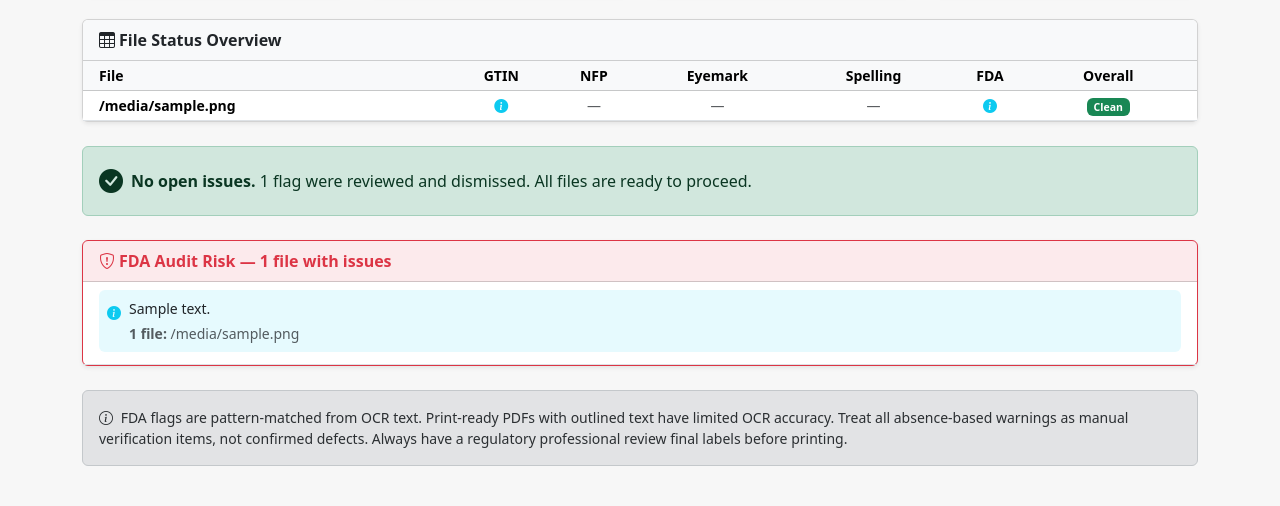
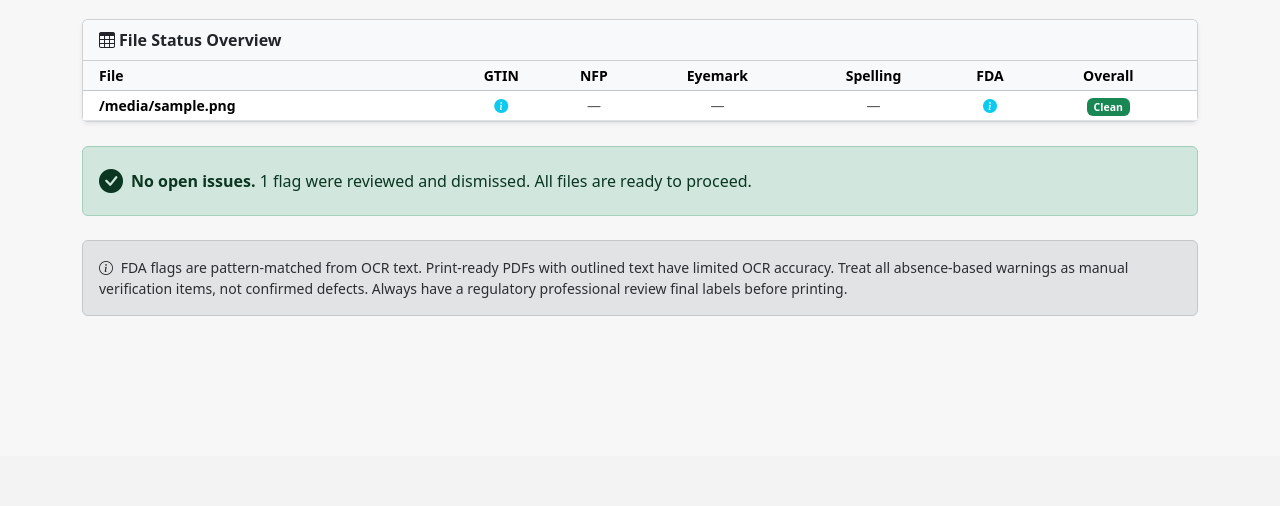
Before and after one commit to lowryakers/Artwork-Proofing, a Flask app: template templates/summary.html in a window 1280 px wide. Shown: the part 344-850 px from the top of the page. After the commit the page ends 660 px from the top, so only its background shows below. Run offline with Flask 3, Linux system fonts and the light colour scheme; the template is opened without the code that fills it: most values are stand-ins (such as "Sample title", 1, 10 or a date in 2020); one stand-in notice (Sample message) is shown.

Commit message:
Fix 6 recurring false-positive issues in FDA/allergen/NFP/calorie checks
- Fix UnboundLocalError: initialize _has_nfp_text, _has_nfp_numbers, _nfp_row_hits
  to False/0 before the 'if not sparse:' block in _check_fda so they are always
  defined when referenced in _nfp_confirmed below

- Fix disease claim 4x false positive: replace broad disease-verb patterns with
  negative-lookahead versions that exclude the FDA disclaimer word sequence
  ("diagnose, treat, cure, or prevent any disease"). treat/cure/diagnose now use
  lookahead to block the comma-separated disclaimer list; prevent only matches
  specific named diseases (not the generic "any disease" wording)

- Fix allergen "Contains: Milk" false positive: for known allergen products (whey,
  wheat, peanut, tree nut) where the allergen ingredient IS found in OCR, still
  verify a "Contains:" declaration exists — FALCPA requires it explicitly regardless
  of what appears in the ingredient list

- Fix multiple calorie values false positive: drop the reverse '(\d+)\s+calories'
  regex form (which captures preparation-instruction text like "300 calories per
  serving when mixed with milk"); keep only 'calories\s+(\d+)' (NFP format only).
  Also broaden has_dual_column to suppress on any label with directions/prep text

- Remove FDA Audit Risk section from summary.html entirely — replaced by the
  existing Critical Issues and Warnings tables which already cover FDA flags

- Hide Print Specs and Wind Dir filter buttons in result.html when proof_type=art

https://claude.ai/code/session_01Hkoy4jrC9aHeEYMzA2nUf4

```diff
--- a/templates/result.html
+++ b/templates/result.html
@@ -145,8 +145,10 @@
         <button type="button" class="btn btn-outline-dark" onclick="setCheckFilter('eyemark')">Eyemark</button>
         <button type="button" class="btn btn-outline-dark" onclick="setCheckFilter('spelling')">Spelling</button>
         <button type="button" class="btn btn-outline-dark" onclick="setCheckFilter('fda')">FDA</button>
+        {% if job.brand_config.get('proof_type', 'press') == 'press' %}
         <button type="button" class="btn btn-outline-dark" onclick="setCheckFilter('specs')">Print Specs</button>
         <button type="button" class="btn btn-outline-dark" onclick="setCheckFilter('wind')">Wind Dir</button>
+        {% endif %}
       </div>
     </div>
   </div>
@@ -429,6 +431,7 @@
 <script>
 const JOB_ID      = "{{ job_id }}";
 const INIT_STATUS = "{{ job.status }}";
+const PROOF_TYPE  = "{{ job.brand_config.get('proof_type', 'press') }}";
 
 function esc(s) { return String(s).replace(/&/g,'&amp;').replace(/</g,'&lt;').replace(/>/g,'&gt;'); }
 
@@ -835,8 +838,9 @@ function filterBarHTML() {
           <button type="button" class="btn btn-outline-dark" onclick="setCheckFilter('eyemark')">Eyemark</button>
           <button type="button" class="btn btn-outline-dark" onclick="setCheckFilter('spelling')">Spelling</button>
           <button type="button" class="btn btn-outline-dark" onclick="setCheckFilter('fda')">FDA</button>
+          ${PROOF_TYPE === 'press' ? `
           <button type="button" class="btn btn-outline-dark" onclick="setCheckFilter('specs')">Print Specs</button>
-          <button type="button" class="btn btn-outline-dark" onclick="setCheckFilter('wind')">Wind Dir</button>
+          <button type="button" class="btn btn-outline-dark" onclick="setCheckFilter('wind')">Wind Dir</button>` : ''}
         </div>
       </div>
     </div>
--- a/templates/summary.html
+++ b/templates/summary.html
@@ -230,67 +230,6 @@
 </div>
 {% endif %}
 
-<!-- FDA section — only files with active issues (clean files excluded) -->
-{# Group FDA issues by unique message to avoid repeated identical lines #}
-{% set fda_by_message = {} %}
-{% set fda_file_count = namespace(with_issues=0, clean=0) %}
-{% for r in results %}
-  {% if not r.error and r.checks.fda %}
-    {% set active_fda = [] %}
-    {% for issue in r.checks.fda.get('issues', []) %}
-      {% set dkey = r.filename ~ '|fda|' ~ loop.index0 %}
-      {% if not dismissals.get(dkey, false) %}
-        {% set _ = active_fda.append(issue) %}
-      {% endif %}
-    {% endfor %}
-    {% if active_fda %}
-      {% set fda_file_count.with_issues = fda_file_count.with_issues + 1 %}
-      {% for issue in active_fda %}
-        {% if issue.message not in fda_by_message %}
-          {% set _ = fda_by_message.update({issue.message: {'severity': issue.severity, 'files': []}}) %}
-        {% endif %}
-        {% set _ = fda_by_message[issue.message].files.append(r.filename) %}
-      {% endfor %}
-    {% else %}
-      {% set fda_file_count.clean = fda_file_count.clean + 1 %}
-    {% endif %}
-  {% endif %}
-{% endfor %}
-
-{% if fda_by_message %}
-<div class="card shadow-sm mb-4 border-danger">
-  <div class="card-header fw-semibold bg-danger bg-opacity-10 text-danger py-2">
-    <i class="bi bi-shield-exclamation me-1"></i>FDA Audit Risk — {{ fda_file_count.with_issues }} file{{ 's' if fda_file_count.with_issues != 1 }} with issues
-    {% if fda_file_count.clean > 0 %}
-    <span class="text-muted fw-normal ms-2">({{ fda_file_count.clean }} clean)</span>
-    {% endif %}
-  </div>
-  <div class="card-body p-0">
-    {% for message, info in fda_by_message.items() %}
-    <div class="border-bottom px-3 py-2">
-      <div class="d-flex gap-2 mb-1 small p-2 rounded
-        {% if info.severity == 'critical' %}bg-danger bg-opacity-10
-        {% elif info.severity == 'warning' %}bg-warning bg-opacity-10
-        {% else %}bg-info bg-opacity-10{% endif %}">
-        <i class="bi
-          {% if info.severity == 'critical' %}bi-x-circle-fill text-danger
-          {% elif info.severity == 'warning' %}bi-exclamation-triangle-fill text-warning
-          {% else %}bi-info-circle-fill text-info{% endif %}
-          flex-shrink-0 mt-1"></i>
-        <div>
-          <div>{{ message }}</div>
-          <div class="text-muted mt-1">
-            <strong>{{ info.files | length }} file{{ 's' if info.files | length != 1 }}:</strong>
-            {{ info.files | join(', ') }}
-          </div>
-        </div>
-      </div>
-    </div>
-    {% endfor %}
-  </div>
-</div>
-{% endif %}
-
 <!-- Footer note -->
 <div class="alert alert-secondary small mt-2 no-print">
   <i class="bi bi-info-circle me-1"></i>
```
Also changed, not shown: proof_engine.py (+63 -24 lines).
